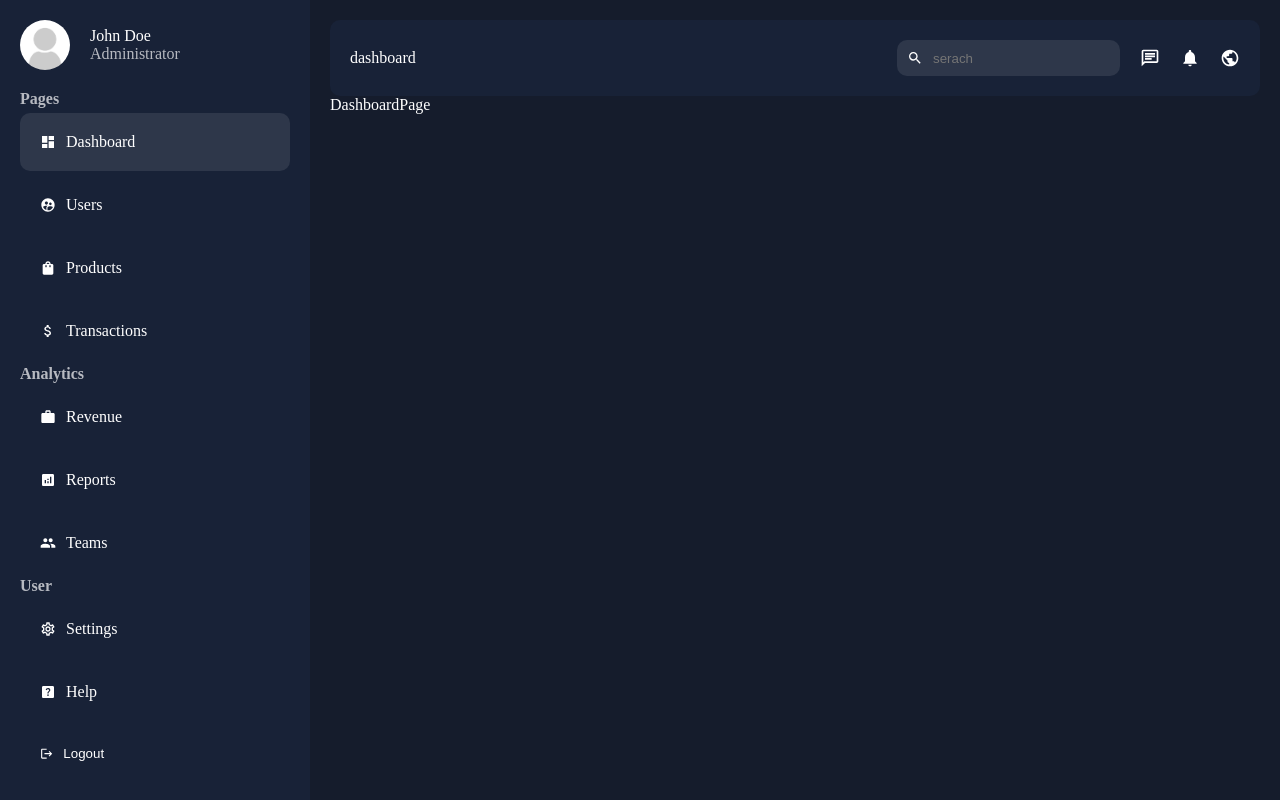
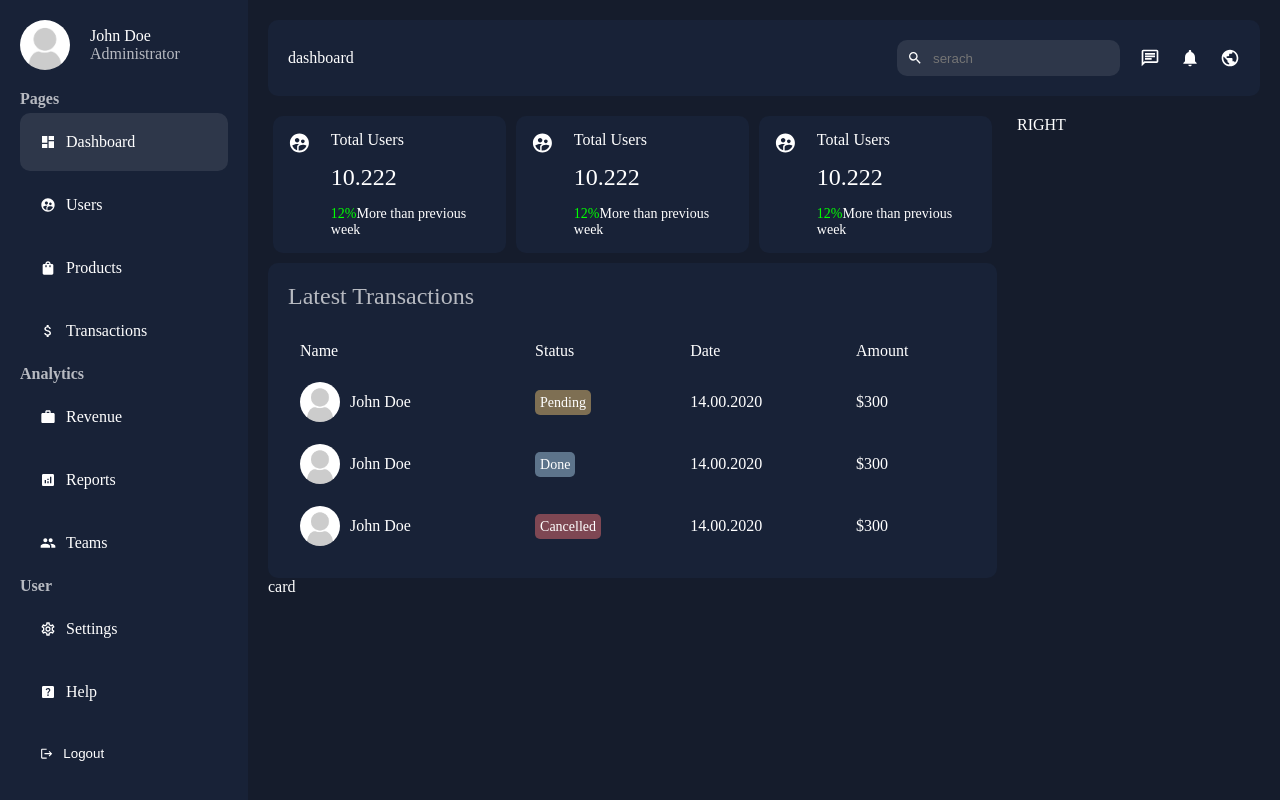
Before and after one commit to RowdyKGZ/admin-dashboard-next, a Next.js app: page /dashboard in a window 1280 px wide. Built offline with nearby package versions, Linux system fonts and the light colour scheme.

Commit message:
dashboard

```diff
--- /dev/null
+++ b/app/_ui/dashboard/card/card.jsx
@@ -0,0 +1,20 @@
+import { MdSupervisedUserCircle } from "react-icons/md";
+import styles from "./card.module.css";
+
+const card = () => {
+  return (
+    <div className={styles.container}>
+      <MdSupervisedUserCircle size={24} />
+
+      <div className={styles.texts}>
+        <span className={styles.title}>Total Users</span>
+        <span className={styles.number}>10.222</span>
+        <span className={styles.detail}>
+          <span className={styles.positive}>12%</span>More than previous week
+        </span>
+      </div>
+    </div>
+  );
+};
+
+export default card;
--- /dev/null
+++ b/app/_ui/dashboard/card/card.module.css
@@ -0,0 +1,38 @@
+.container {
+  background-color: var(--bgSoft);
+  padding: 15px;
+  border-radius: 10px;
+  margin: 0 5px;
+  display: flex;
+  gap: 20px;
+  cursor: pointer;
+  width: 100%;
+}
+
+.container:hover {
+  background-color: #2e374a;
+}
+
+.texts {
+  display: flex;
+  flex-direction: column;
+  gap: 15px;
+}
+
+.number {
+  font-size: 24px;
+  font-weight: 500;
+}
+
+.detail {
+  font-size: 14px;
+  font-weight: 300;
+}
+
+.positive {
+  color: lime;
+}
+
+.negative {
+  color: red;
+}
--- /dev/null
+++ b/app/_ui/dashboard/chart/chart.jsx
@@ -0,0 +1,7 @@
+import styles from "./chart.module.css";
+
+const chart = () => {
+  return <div className={styles.container}>card</div>;
+};
+
+export default chart;
--- a/app/_ui/dashboard/dashboard.module.css
+++ b/app/_ui/dashboard/dashboard.module.css
@@ -8,6 +8,26 @@
 }
 
 .content {
-  flex: 3;
+  flex: 4;
   padding: 20px;
 }
+
+.wrapper {
+  display: flex;
+  gap: 20px;
+  margin-top: 20px;
+  gap: 20px;
+}
+
+.main {
+  flex: 3;
+}
+
+.cards {
+  display: flex;
+  justify-content: space-between;
+}
+
+.side {
+  flex: 1;
+}
--- /dev/null
+++ b/app/_ui/dashboard/rightbar/rightbar.jsx
@@ -0,0 +1,7 @@
+import styles from "./rightbar.module.css";
+
+const rightbar = () => {
+  return <div className={styles.container}>RIGHT</div>;
+};
+
+export default rightbar;
--- /dev/null
+++ b/app/_ui/dashboard/transactions/transactions.jsx
@@ -0,0 +1,98 @@
+import Image from "next/image";
+
+import styles from "./transactions.module.css";
+
+const transactions = () => {
+  return (
+    <div className={styles.container}>
+      <h2 className={styles.title}>Latest Transactions</h2>
+      <table className={styles.table}>
+        <thead>
+          <tr>
+            <td>Name</td>
+            <td>Status</td>
+            <td>Date</td>
+            <td>Amount</td>
+          </tr>
+        </thead>
+
+        <tbody>
+          <tr>
+            <td>
+              <div className={styles.user}>
+                <Image
+                  src="/noavatar.png"
+                  alt="image user"
+                  width={40}
+                  height={40}
+                  className={styles.userImage}
+                />
+                John Doe
+              </div>
+            </td>
+
+            <td>
+              <span className={`${styles.status} ${styles.pending}`}>
+                Pending
+              </span>
+            </td>
+
+            <td>14.00.2020</td>
+
+            <td>$300</td>
+          </tr>
+
+          <tr>
+            <td>
+              <div className={styles.user}>
+                <Image
+                  src="/noavatar.png"
+                  alt="image user"
+                  width={40}
+                  height={40}
+                  className={styles.userImage}
+                />
+                John Doe
+              </div>
+            </td>
+
+            <td>
+              <span className={`${styles.status} ${styles.done}`}>Done</span>
+            </td>
+
+            <td>14.00.2020</td>
+
+            <td>$300</td>
+          </tr>
+
+          <tr>
+            <td>
+              <div className={styles.user}>
+                <Image
+                  src="/noavatar.png"
+                  alt="image user"
+                  width={40}
+                  height={40}
+                  className={styles.userImage}
+                />
+                John Doe
+              </div>
+            </td>
+
+            <td>
+              <span className={`${styles.status} ${styles.cancelled}`}>
+                Cancelled
+              </span>
+            </td>
+
+            <td>14.00.2020</td>
+
+            <td>$300</td>
+          </tr>
+        </tbody>
+      </table>
+    </div>
+  );
+};
+
+export default transactions;
--- /dev/null
+++ b/app/_ui/dashboard/transactions/transactions.module.css
@@ -0,0 +1,50 @@
+.container {
+  background-color: var(--bgSoft);
+  padding: 20px;
+  border-radius: 10px;
+  margin-top: 10px;
+}
+
+.title {
+  margin-bottom: 20px;
+  font-weight: 200;
+  color: var(--textSoft);
+}
+
+.table {
+  width: 100%;
+}
+
+.table td {
+  padding: 10px;
+}
+
+.user {
+  display: flex;
+  gap: 10px;
+  align-items: center;
+}
+
+.userImage {
+  object-fit: cover;
+  border-radius: 50%;
+}
+
+.status {
+  border-radius: 5px;
+  padding: 5px;
+  font-size: 14px;
+  color: white;
+}
+
+.pending {
+  background-color: #f7cb7375;
+}
+
+.done {
+  background-color: #afd6ee75;
+}
+
+.cancelled {
+  background-color: #f7737375;
+}
--- a/app/dashboard/page.jsx
+++ b/app/dashboard/page.jsx
@@ -1,5 +1,28 @@
+import Card from "../_ui/dashboard/card/card";
+import styles from "../_ui/dashboard/dashboard.module.css";
+import Rightbar from "../_ui/dashboard/rightbar/rightbar";
+import Transactions from "../_ui/dashboard/transactions/transactions";
+import Chart from "../_ui/dashboard/chart/chart";
+
 const DashboardPage = () => {
-  return <div>DashboardPage</div>;
+  return (
+    <div className={styles.wrapper}>
+      <div className={styles.main}>
+        <div className={styles.cards}>
+          <Card />
+          <Card />
+          <Card />
+        </div>
+
+        <Transactions />
+        <Chart />
+      </div>
+
+      <div className={styles.side}>
+        <Rightbar />
+      </div>
+    </div>
+  );
 };
 
 export default DashboardPage;
```
Also changed, not shown: app/_ui/dashboard/chart/chart.module.css (added), app/_ui/dashboard/rightbar/rightbar.module.css (added).
